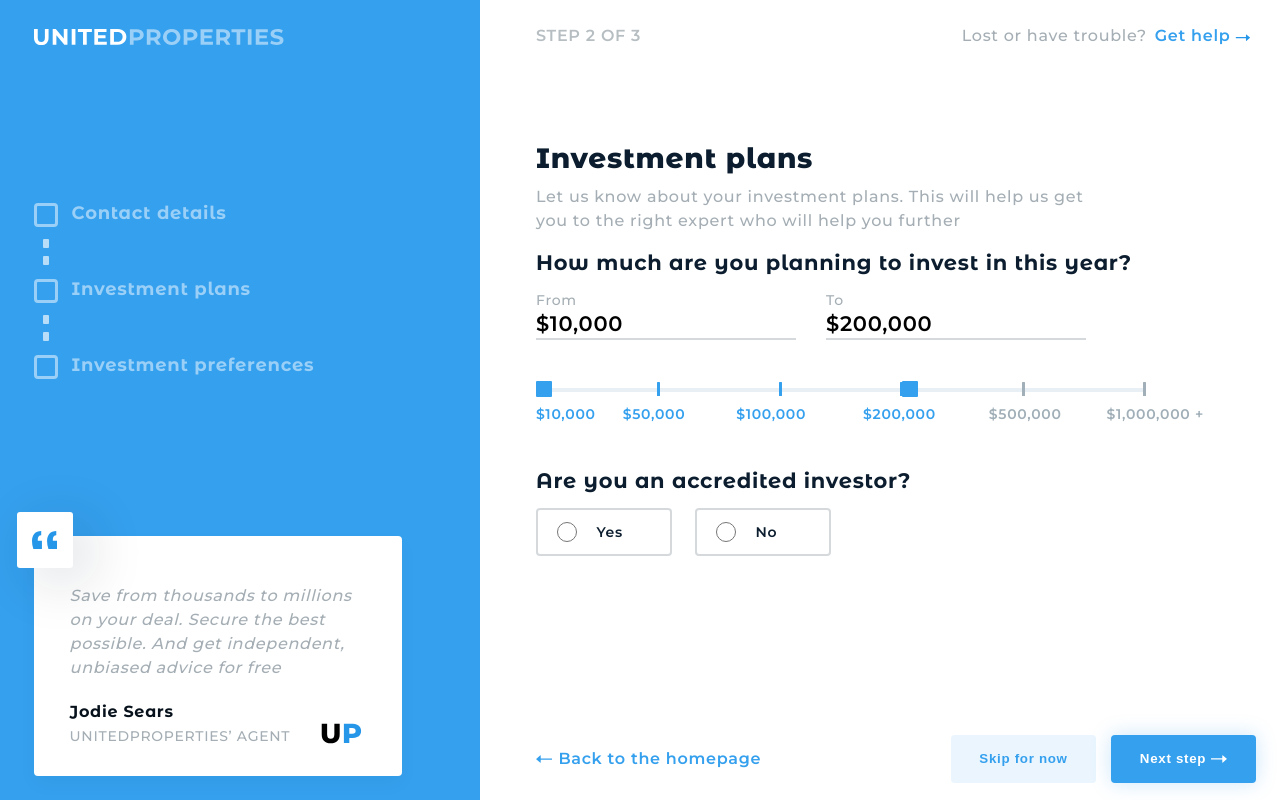
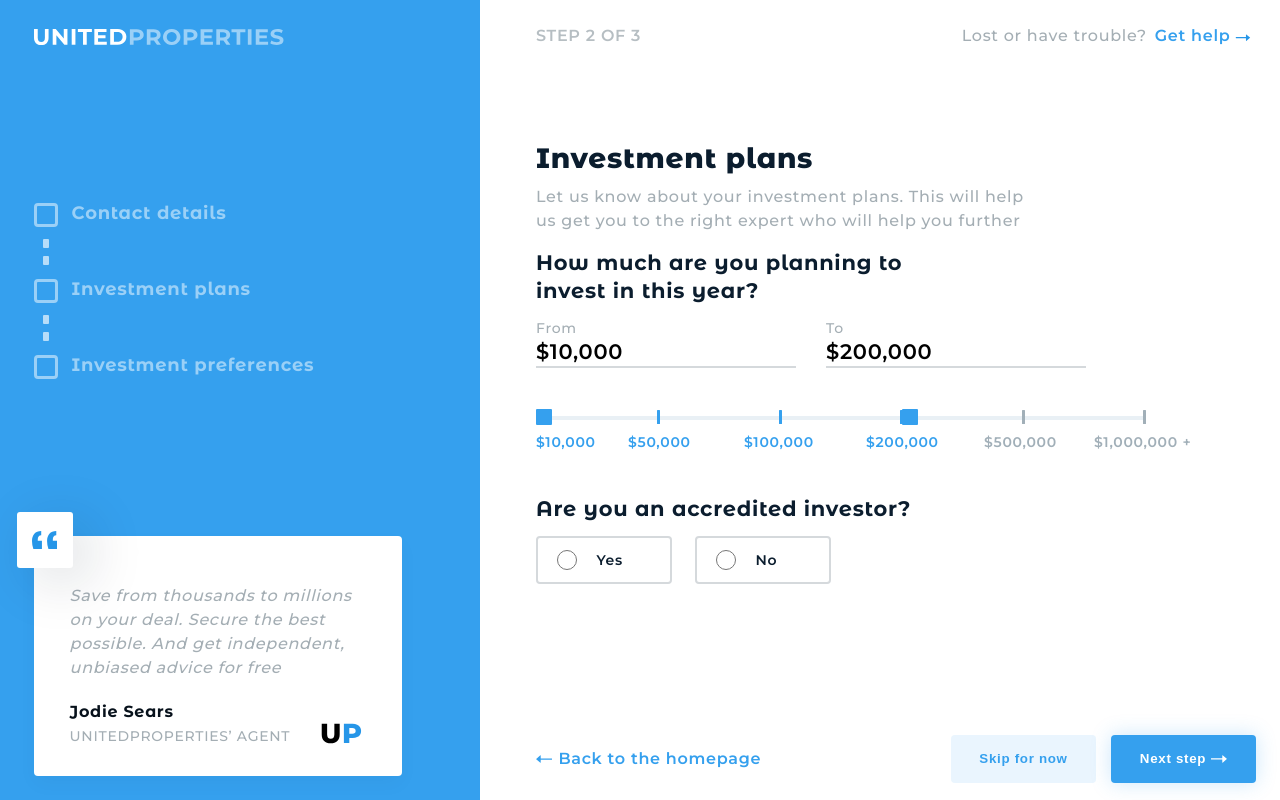
Before and after one commit to cavaglieridomenico/user-onboarding, a React (Create React App) app: page /plans in a window 1280 px wide. Built offline with nearby package versions, Linux system fonts and the light colour scheme.

Commit message:
[FIXED] Common style of text
Properties related to h1, h2, p.

```diff
--- a/src/assets/style/common.css
+++ b/src/assets/style/common.css
@@ -99,25 +99,37 @@
   font-size: var(--mainTitleSize);
   line-height: var(--mainTitleLineHeight);
   font-weight: var(--mainTitleWeight);
-  margin: 0 0 1.5rem;
+  width: 300px;
+  margin: 0 auto 1rem;
 }
 
 .onboarding-outerbox h2 {
   font-size: var(--title2Size);
   line-height: var(--title2LineHeight);
   font-weight: var(--title2Weight);
-  margin: 2.5rem 0 1.5rem;
+  width: 300px;
+  margin: 2.5rem auto 1.5rem;
+}
+
+.onboarding-outerbox article p {
+  letter-spacing: 0.1px;
 }
 
 /*XS - smartphones landscape*/
 @media all and (min-width: 640px) {
   .onboarding-innerbox h1 {
+    width: auto;
     text-align: left;
     margin: 0 0 0.5rem;
   }
   .onboarding-innerbox h2 {
+    width: 400px;
     text-align: left;
     margin: 1rem 0 0.5rem;
+  }
+  .onboarding-outerbox article p {
+    letter-spacing: var(--mainSpacing);
+    width: 500px;
   }
 }
 
@@ -129,6 +141,10 @@
   .onboarding-innerbox h2 {
     margin: 2.5rem 0 1.7rem;
     letter-spacing: 2px;
+  }
+  .onboarding-outerbox article p {
+    width: 500px;
+    letter-spacing: 1.5px;
   }
 }
 
@@ -145,10 +161,14 @@
 /*XL larger screens*/
 @media all and (min-width: 1440px) and (min-height: 900px) {
   .onboarding-innerbox h1 {
-    margin: 0 0 1rem;
+    margin: 0 0 21px;
   }
   .onboarding-innerbox h2 {
-    margin: 2.5rem 0 1.7rem;
+    width: auto;
+    margin: 24px 0;
+  }
+  .onboarding-outerbox article p {
+    width: 590px;
   }
 }
 
--- a/src/assets/style/contact.css
+++ b/src/assets/style/contact.css
@@ -47,10 +47,6 @@
   .contact .welcome,
   .contact .privacy {
     display: block;
-  }
-  .contact p.welcome,
-  .contact p.privacy {
-    letter-spacing: 0.1px;
   }
   #form-contact {
     margin: 2rem 0 0;
--- a/src/assets/style/plans.css
+++ b/src/assets/style/plans.css
@@ -1,13 +1,5 @@
 .planning-text {
   display: none;
-}
-
-.plans article > p {
-  letter-spacing: 1.5px;
-}
-
-.plans h2 {
-  font-size: 18px;
 }
 
 /*Form-plans*/
@@ -92,10 +84,6 @@
   .planning-text {
     display: block;
   }
-  .plans article > p {
-    letter-spacing: var(--mainSpacing);
-    width: 550px;
-  }
   .plans h2 {
     font-size: var(--title2Size);
     font-weight: var(--title2Weight);
@@ -121,3 +109,13 @@
     margin: 0;
   }
 }
+
+/*XL larger screens*/
+@media all and (min-width: 1440px) and (min-height: 900px) {
+  #form-plans .form-container {
+    margin: 40px 0 0;
+  }
+  #form-investor .form-container {
+    margin: 30px 0 0;
+  }
+}
```
